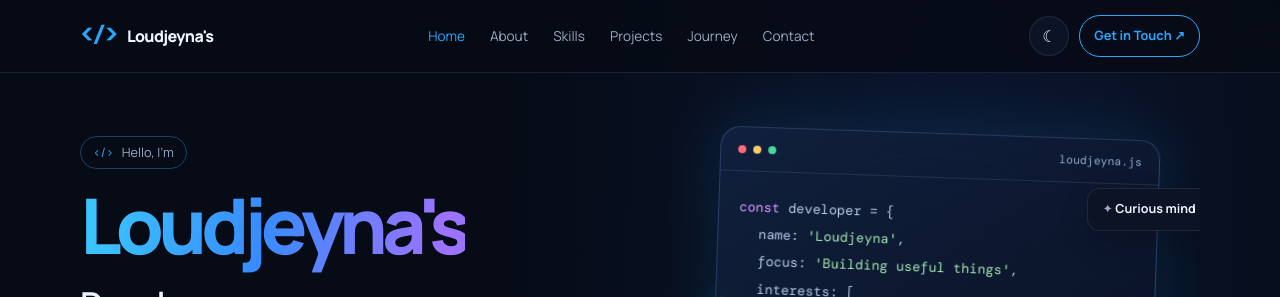
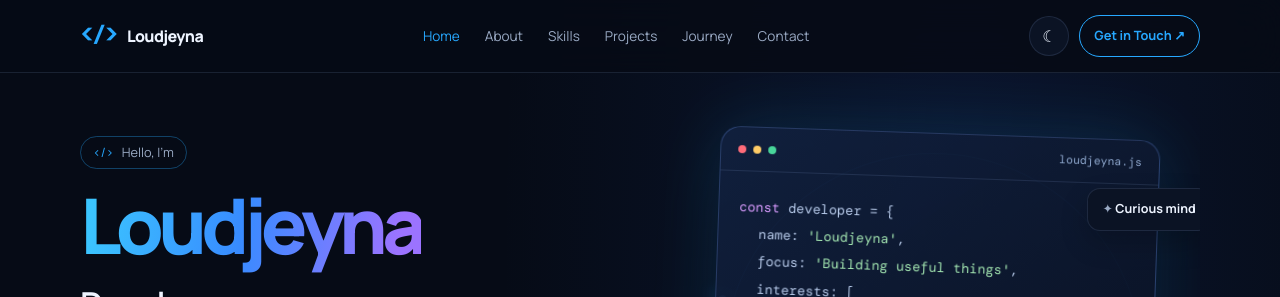
Before and after one commit to Loudjeyna/portfolio, a plain HTML site: page index.html in a window 1280 px wide. Shown: the top 297 px of the page. Drawn offline with nearby package versions, Linux system fonts and the light colour scheme.

Commit message:
update version

```diff
--- a/index.html
+++ b/index.html
@@ -4,8 +4,8 @@
   <meta charset="UTF-8" />
   <meta name="viewport" content="width=device-width, initial-scale=1.0" />
   <meta name="theme-color" content="#060b16" />
-  <meta name="description" content="Loudjeyna's developer portfolio — projects, skills, and contact." />
-  <title>Loudjeyna's — Developer Portfolio</title>
+  <meta name="description" content="Loudjeyna developer portfolio — projects, skills, and contact." />
+  <title>Loudjeyna — Developer Portfolio </title>
   <style>
     @import url('https://fonts.googleapis.com/css2?family=DM+Mono:wght@400;500&family=Manrope:wght@400;500;600;700;800&display=swap');
     :root{--bg:#060b16;--panel:#0b1324;--panel2:#0e1930;--text:#eef4ff;--muted:#9aaac4;--line:rgba(142,170,220,.15);--blue:#27a8ff;--purple:#8764ff;--glow:rgba(39,168,255,.2);--max:1120px}
@@ -21,7 +21,7 @@
 <body>
   <header class="nav">
     <div class="container nav-inner">
-      <a class="brand" href="#home" aria-label="Loudjeyna's home"><span class="brand-mark">&lt;/&gt;</span><span>Loudjeyna's</span></a>
+      <a class="brand" href="#home" aria-label="Loudjeyna home"><span class="brand-mark">&lt;/&gt;</span><span>Loudjeyna</span></a>
       <nav class="links" id="navLinks" aria-label="Main navigation">
         <a class="active" href="#home">Home</a><a href="#about">About</a><a href="#skills">Skills</a><a href="#projects">Projects</a><a href="#journey">Journey</a><a href="#contact">Contact</a>
       </nav>
@@ -33,7 +33,7 @@
     <section class="container hero" id="home" style="border-top:0">
       <div class="hero-copy">
         <div class="hello"><span style="color:var(--blue)">&lt;/&gt;</span> Hello, I'm</div>
-        <h1><span class="gradient">Loudjeyna's</span></h1>
+        <h1><span class="gradient">Loudjeyna</span></h1>
         <h2><span id="typedRole">Developer</span><span class="code-cursor" aria-hidden="true"></span></h2>
         <p class="lead">I'm a passionate developer currently studying Network and Information and Communication Technology. I enjoy building useful, creative solutions through code — and I'm always excited to learn something new.</p>
         <div class="hero-buttons"><a class="btn" href="#projects">▣ &nbsp; View My Projects</a><a class="btn secondary" href="#contact">✉ &nbsp; Contact Me</a></div>
@@ -119,7 +119,7 @@
     </section>
   </main>
 
-  <footer class="footer"><div class="container footer-inner"><a class="brand" href="#home"><span class="brand-mark">&lt;/&gt;</span><span>Loudjeyna's</span></a><span>© <span id="year"></span> Loudjeyna's. Built with curiosity.</span><div class="footer-links"><a href="#home">Back to top ↑</a><a href="#projects">Projects</a></div></div></footer>
+  <footer class="footer"><div class="container footer-inner"><a class="brand" href="#home"><span class="brand-mark">&lt;/&gt;</span><span>Loudjeyna</span></a><span>© <span id="year"></span> Loudjeyna. Built with curiosity.</span><div class="footer-links"><a href="#home">Back to top ↑</a><a href="#projects">Projects</a></div></div></footer>
   <button class="back-top" id="backTop" aria-label="Back to top">↑</button>
   <script>
     const body = document.body;
```
